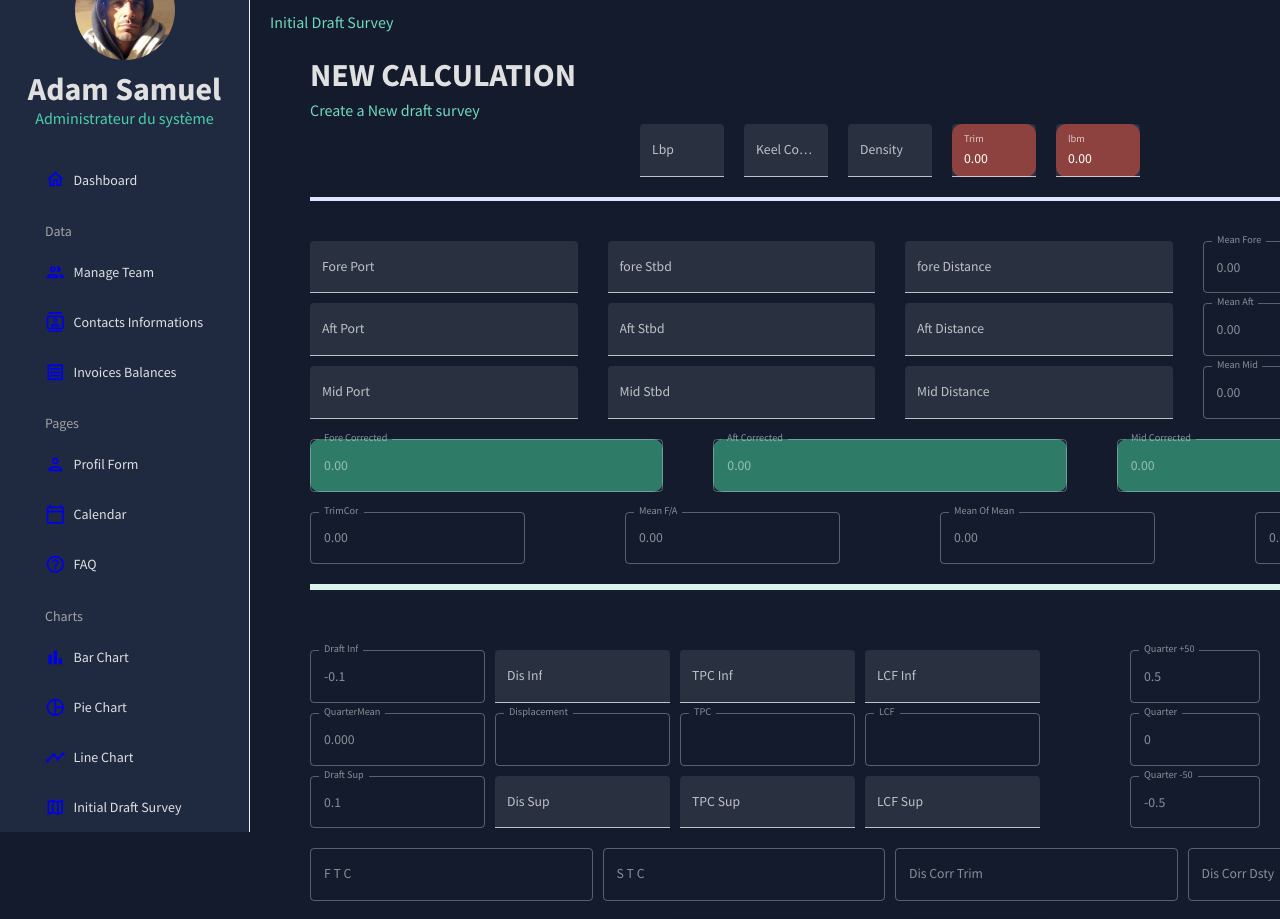
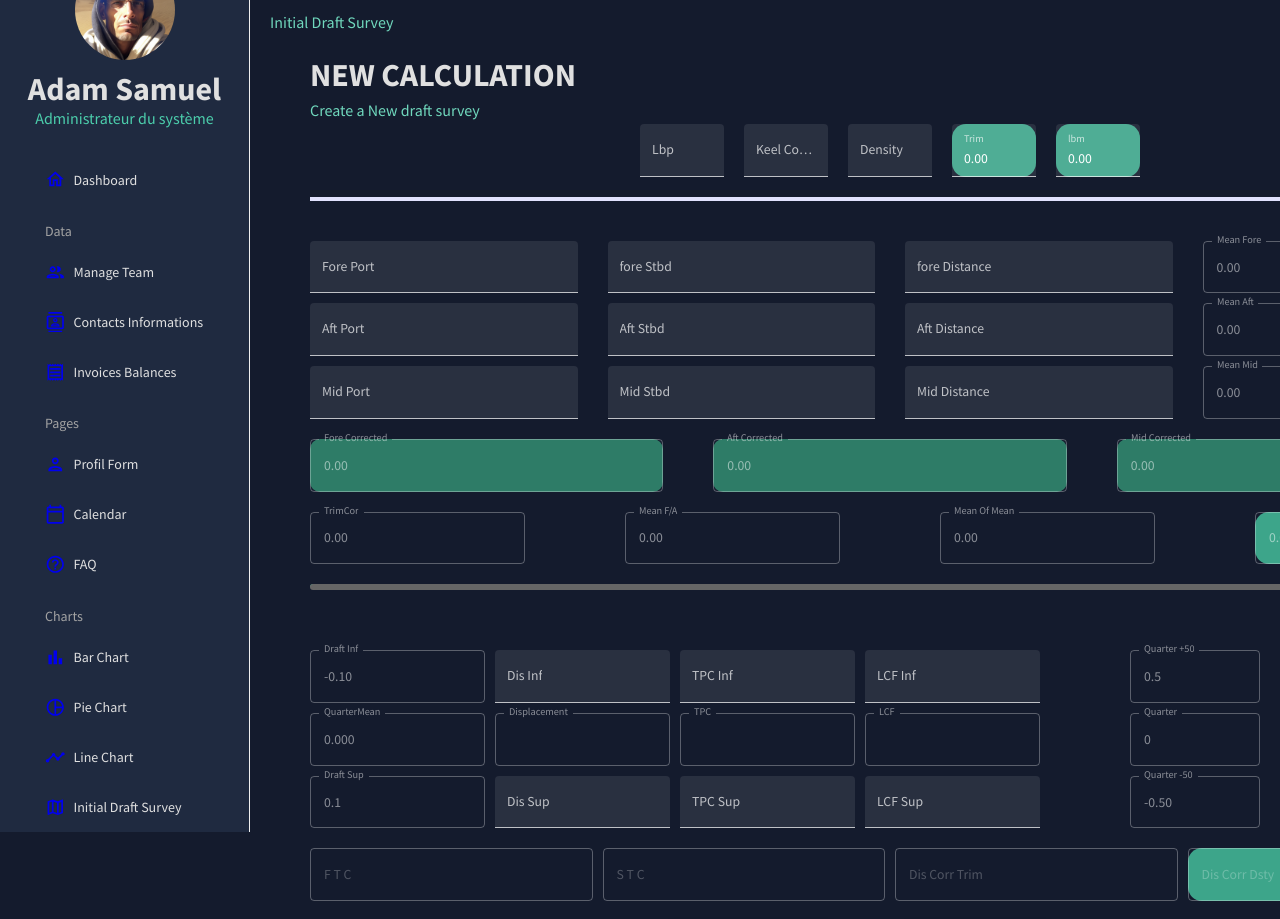
Before and after one commit to Hicham1970/dashboard-admin, a React (Create React App) app: page /valeursInitial in a window 1280 px wide. Shown: the part 120-1039 px from the top of the page. Built offline with nearby package versions, Linux system fonts and the light colour scheme.

Commit message:
Calculate Displ corrected final

```diff
--- a/src/components/ValeursInitial.jsx
+++ b/src/components/ValeursInitial.jsx
@@ -269,8 +269,6 @@ export default function ValeursInitial() {
   }, [midCorrected, meanOfMean])
 
 
-
-
   //  Calcul du displacement
 
   const calculateDisplacement = useCallback(() => {
@@ -349,16 +347,6 @@ const calculateLcf = useCallback(() => {
   const draftInfValue = draftInf;
   const quarterMeanValue = quarterMean;
 
-  console.log("lcfInfValue:", lcfInfValue);
-  console.log("lcfSupValue:", lcfSupValue);
-  console.log("draftInf:", draftInf);
-  console.log("draftSup:", draftSup);
-  console.log("draftInfValue:", draftInfValue);
-  console.log("draftSupValue:", draftSupValue);
-  console.log("quarterMeanValue:", quarterMeanValue);
-
-
-
   lcf  = Number(lcfInfValue) +
   ((Number(lcfSupValue) - Number(lcfInfValue)) / (Number(draftSupValue) - Number(draftInfValue))) *
     (Number(draftSupValue ) - Number(quarterMeanValue));
@@ -368,6 +356,75 @@ const calculateLcf = useCallback(() => {
 
 
 }, [quarterMean, lcfSup, lcfInf])
+
+
+// Calcul du displacement Corrigé:
+
+const calculateFirstTrimCorrection = useCallback(() => {
+  let firstTrimCorrection = 0;
+  const trimCorrectedValue = trimCorrected;
+
+  const tpcValue = tpc;
+  const lcfValue = lcf;
+  const lbpValue = lbp;
+
+  firstTrimCorrection =
+  (Number(trimCorrectedValue)*
+  100 * Number(tpcValue)*Number(lcfValue))/Number(lbpValue);
+
+  setFirstTrimCorrection(firstTrimCorrection.toFixed(2));
+  console.log("firstTrimCorrection :", firstTrimCorrection)
+
+}, [trimCorrected, tpc, lcf, lbp])
+
+
+const calculateSecondTrimCorrection = useCallback(() => {
+  let secondTrimCorrection = 0;
+  const trimCorrectedValue = trimCorrected;
+  const mtcPlus50Value = mtcPlus50;
+  const mtcMinus50Value = mtcMinus50;
+
+  const mtcValue = mtcPlus50Value - mtcMinus50Value;
+  const lbpValue = lbp;
+
+  secondTrimCorrection =
+  (Number(trimCorrectedValue)*
+  Number(trimCorrectedValue) * Number(mtcValue) * 50)/Number(lbpValue);
+
+  setSecondTrimCorrection(secondTrimCorrection.toFixed(2));
+  console.log("secondTrimCorrection :", secondTrimCorrection)
+
+}, [trimCorrected, mtcPlus50, mtcMinus50, lbp])
+
+const calculateDisplacementTrimCorrected= useCallback(() => {
+  let displacementTrimCorrected = 0;
+  const displacementValue = displacement;
+  const firstTrimCorrectionValue = firstTrimCorrection;
+  const secondTrimCorrectionValue = secondTrimCorrection;
+
+  displacementTrimCorrected =
+  Number(displacementValue)+
+  Number(firstTrimCorrectionValue) + Number(secondTrimCorrectionValue) ;
+
+  setDisplacementTrimCorrected(displacementTrimCorrected.toFixed(2));
+  console.log("displacementTrimCorrected:", displacementTrimCorrected)
+
+}, [displacement, firstTrimCorrection, secondTrimCorrection])
+
+const calculateDisplacementDstyCorrected = useCallback(() => {
+  let displacementDstyCorrected = 0;
+  const densityValue = density;
+  const displacementTrimCorrectedValue = displacementTrimCorrected;
+
+  displacementDstyCorrected =
+  (Number(displacementTrimCorrectedValue) * Number(densityValue)) / 1.025 ;
+
+  setDisplacementDstyCorrected(displacementDstyCorrected.toFixed(2));
+  console.log("displacementDstyCorrected:", displacementDstyCorrected)
+
+
+}, [ density,displacementTrimCorrected])
+
 
 
 
@@ -395,6 +452,10 @@ const calculateLcf = useCallback(() => {
     calculateDisplacement();
     calculateTpc();
     calculateLcf();
+    calculateFirstTrimCorrection();
+    calculateSecondTrimCorrection();
+    calculateDisplacementTrimCorrected();
+    calculateDisplacementDstyCorrected();
 
   }, [forePort, foreStbd, aftPort, aftStbd, midPort,
      midStbd, calculateMeanFore, calculateMeanAft,
@@ -404,7 +465,11 @@ const calculateLcf = useCallback(() => {
      calculateTrimCorrected, calculateMeanOfMean,
      calculateQuarterMean, calculateDisplacement, draftInf, draftSup,
      tpcSup, tpcInf, displacementSup, displacementInf,
-    lcfSup, lcfInf, calculateTpc, calculateLcf]);
+    lcfSup, lcfInf, calculateTpc, calculateLcf,
+    calculateFirstTrimCorrection,
+    calculateSecondTrimCorrection,mtc,trimCorrected, lbp,
+    calculateDisplacementTrimCorrected,
+    calculateDisplacementDstyCorrected]);
 
   return (
     <Box m="20px">
@@ -462,12 +527,12 @@ const calculateLcf = useCallback(() => {
             value={trim}
             name="trim"
             sx={{
-              flexColumn: "span 1",
+              flexColumn: "span 2",
               color: colors.grey[500],
-              backgroundColor: colors.redAccent[700],
+              backgroundColor: colors.greenAccent[600],
               fontWeight: "bold",
               fontSize: "1.2rem",
-              borderRadius: "10px",
+              borderRadius: "14px",
             }}
           />
 
@@ -480,12 +545,12 @@ const calculateLcf = useCallback(() => {
             value={lbm}
             name="lbm"
             sx={{
-              gridColumn: "span 1",
+              gridColumn: "span 2",
               color: colors.grey[500],
-              backgroundColor: colors.redAccent[700],
+              backgroundColor: colors.greenAccent[600],
               fontWeight: "bold",
               fontSize: "1.2rem",
-              borderRadius: "10px"
+              borderRadius: "14px"
             }}
           />
         </Box>
@@ -773,14 +838,24 @@ const calculateLcf = useCallback(() => {
             onChange={(e) => setQuarterMean(e.target.value)}
             value={quarterMean}
             name="quarterMean"
-            sx={{ gridColumn: "span 4" }}
+            sx={{ gridColumn: "span 4",
+              color: colors.grey[500],
+              backgroundColor: colors.greenAccent[600],
+              fontWeight: "bold",
+              fontSize: "1.2rem",
+              borderRadius: "14px",
+             }}
           />
         </Box>
         <Box
           sx={{
+            mt: "20px",
             borderBottom: "6px solid",
-            borderColor: colors.greenAccent[100],
-            margin: "20px 0",
+            color: colors.grey[500],
+              backgroundColor: colors.greenAccent[600],
+              fontWeight: "bold",
+              fontSize: "1.2rem",
+              borderRadius: "14px",
           }}
         ></Box>
         {/* Ligne 7  */}
@@ -800,7 +875,7 @@ const calculateLcf = useCallback(() => {
             type="number"
             label="Draft Inf"
             onChange={(e) => setDraftInf(e.target.value)}
-            value={Number(quarterMean) - 0.1}
+            value={(Number(quarterMean) - 0.1).toFixed(2)}
             name="draftInf"
             sx={{ flexColumn: "span 1", width: "200px" }}
           />
@@ -886,7 +961,9 @@ const calculateLcf = useCallback(() => {
             onChange={(e) => setQuarterMean(e.target.value)}
             value={quarterMean + 0}
             name="quarterMean"
-            sx={{ flexColumn: "span 1", width: "200px" }}
+            sx={{ flexColumn: "span 1", width: "200px",
+
+             }}
           />
           <TextField
             fullWidth
@@ -1023,7 +1100,7 @@ const calculateLcf = useCallback(() => {
               type="number"
               label="Quarter -50"
               onChange={(e) => setQuarterMinus50(e.target.value)}
-              value={Number(quarterMean) - 0.5}
+              value={(Number(quarterMean) - 0.5).toFixed(2)}
               name="quarterMinus50"
               sx={{ flexColumn: "span 1", width: "130px", mx: "40px" }}
             />
@@ -1054,7 +1131,7 @@ const calculateLcf = useCallback(() => {
             disabled
             variant="outlined"
             type="number"
-            label="F T C "
+            placeholder="F T C "
             onChange={(e) => setFirstTrimCorrection(e.target.value)}
             value={firstTrimCorrection}
             name="firstTrimCorrection"
@@ -1065,7 +1142,7 @@ const calculateLcf = useCallback(() => {
             disabled
             variant="outlined"
             type="number"
-            label="S T C"
+            placeholder ="S T C"
             onChange={(e) => setSecondTrimCorrection(e.target.value)}
             value={secondTrimCorrection}
             name="secondTrimCorrection"
@@ -1076,7 +1153,7 @@ const calculateLcf = useCallback(() => {
             disabled
             variant="outlined"
             type="number"
-            label="Dis Corr Trim"
+            placeholder ="Dis Corr Trim"
             onChange={(e) => setDisplacementTrimCorrected(e.target.value)}
             value={displacementTrimCorrected}
             name="displacementTrimCorrected"
@@ -1087,11 +1164,17 @@ const calculateLcf = useCallback(() => {
             disabled
             variant="outlined"
             type="number"
-            label="Dis Corr Dsty"
+            placeholder ="Dis Corr Dsty"
             onChange={(e) => setDisplacementDstyCorrected(e.target.value)}
-            value={displacementDstyCorrected}
+            value={Number(displacementDstyCorrected).toFixed(2)}
             name="displacementDstyCorrected"
-            sx={{ gridColumn: "span 4" }}
+            sx={{ gridColumn: "span 4",
+              color: colors.grey[500],
+              backgroundColor: colors.greenAccent[600],
+              fontWeight: "bold",
+              fontSize: "1.2rem",
+              borderRadius: "14px",
+             }}
           />
         </Box>
 
```
